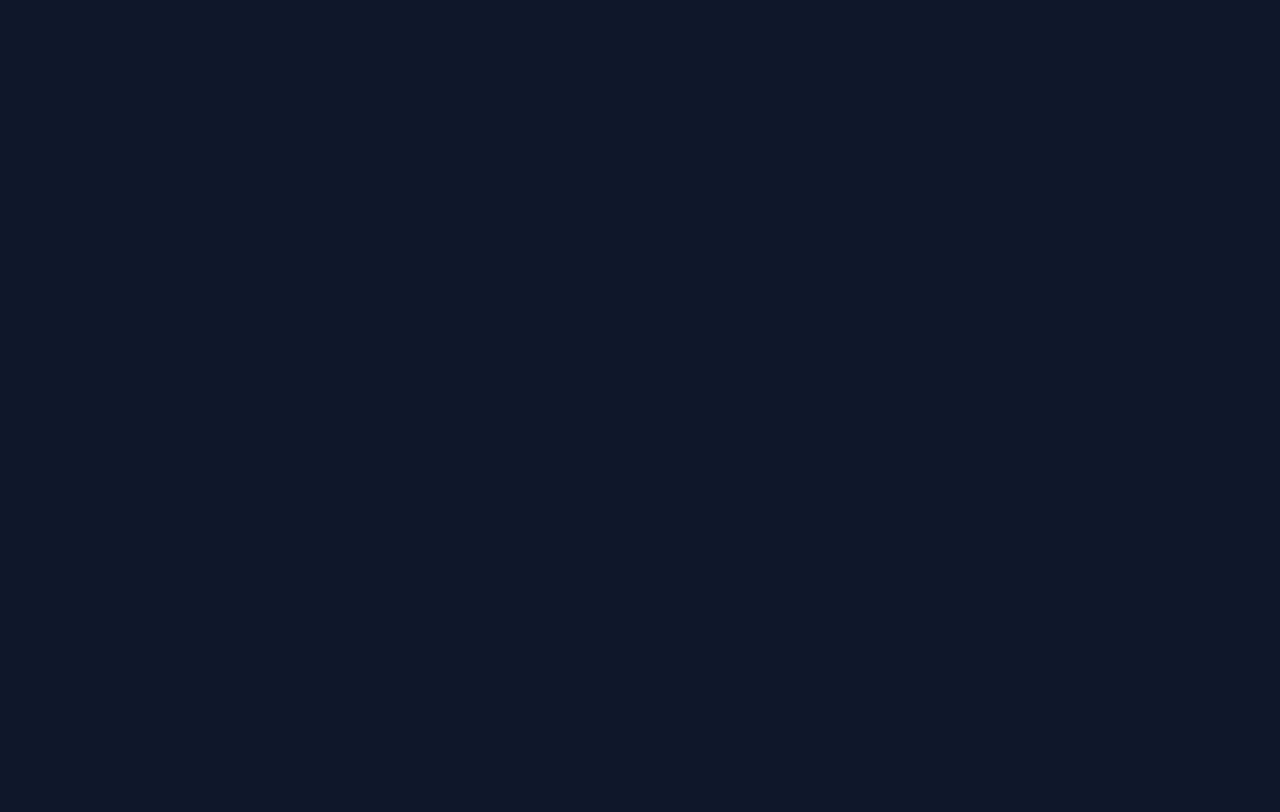
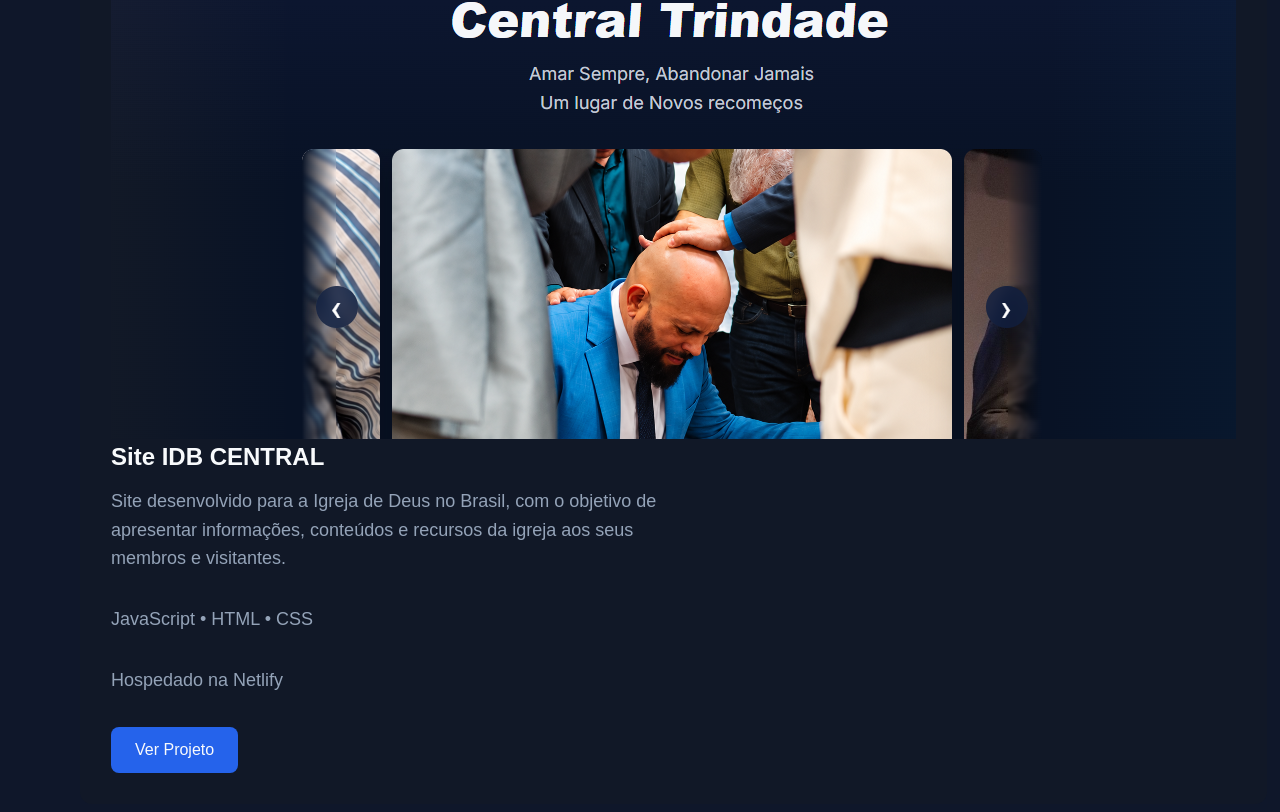
Before and after one commit to deivypereirabatista/portifolio-deivy, a React (Vite) app: page / in a window 1280 px wide. Shown: the part 2372-3184 px from the top of the page. Before the commit the page ends 2292 px from the top, so only its background shows below. Built offline with nearby package versions, Linux system fonts and the light colour scheme.

Commit message:
Colocando informações reais para testes de Projects

```diff
--- a/src/components/Projects.jsx
+++ b/src/components/Projects.jsx
@@ -5,10 +5,22 @@ function Projects() {
 
             <div className="project-list">
                 <article className="project-card">
-                    <h3>Projeto  1</h3>
+
+                    <img src="/images/idb-central.png" alt="Site IDB Central Trindade" />
+
+                    <h3>Site IDB CENTRAL</h3>
 
                     <p>
-                        Descrição e tecnologias
+                        Site desenvolvido para a Igreja de Deus no Brasil,
+                        com o objetivo de apresentar informações, conteúdos e recursos da igreja aos seus membros e visitantes.
+                    </p>
+
+                    <p className="project-technologies">
+                        JavaScript • HTML • CSS
+                    </p>
+
+                    <p className="project-hosting">
+                        Hospedado na Netlify
                     </p>
 
                     <button>Ver Projeto</button>
--- a/src/index.css
+++ b/src/index.css
@@ -209,6 +209,47 @@ nav {
 }
 
 
+/* Seção de Projetos/Projecs */
+.projects {
+  padding: 80px;
+}
+
+.projects h2 {
+  font-size: 40px;
+  margin-bottom: 40px;
+}
+
+.project-list {
+  display: grid;
+  grid-template-columns: repeat(3, 1fr);
+  gap: 24px;
+  max-width: 1100px;
+}
+
+.project-card {
+  background-color: var(--card);
+  padding: 30px;
+  border-radius: 12px;
+  border:  1px solid transparent;
+  transition: transform 0.2s ease, border-color 0.2s ease;
+}
+
+.project-card:hover{
+  transform: translateY(-5px);
+  border-color: var(--primary);
+}
+
+.project-card h3{
+  font-size: 24px;
+  margin-bottom: 16px;
+}
+
+.project-card p {
+  color: var(--text-secondary);
+  line-height: 1.6;
+  margin-bottom: 24px;
+}
+
 /* Responsividade */
 
 @media (max-width: 768px) {
```
Also changed, not shown: public/images/idb-central.png (added).
